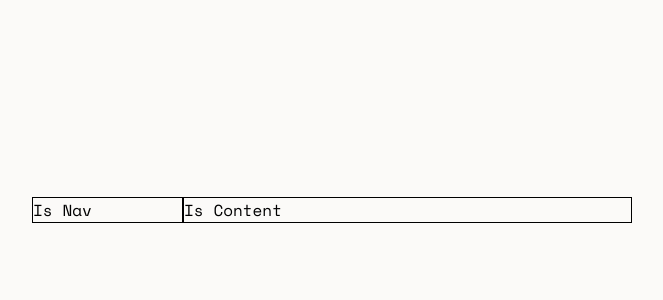
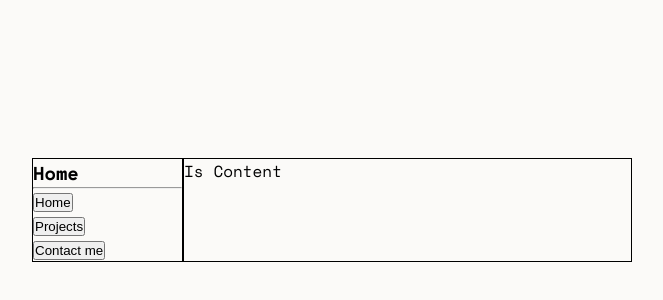
Before and after one commit to danicolms/portfolio, a React (Vite) app: page / in a window 1280 px wide. Shown: the part 190-490 px from the top of the page, without its empty margins (308-971 px from the left). Built offline with nearby package versions, Linux system fonts and the light colour scheme.

Commit message:
:sparkles: nav skeleton

```diff
--- a/package.json
+++ b/package.json
@@ -5,6 +5,7 @@
   "scope": "@danicolms",
   "homepage": "https://danicolms.github.io/portfolio",
   "dependencies": {
+    "prop-types": "^15.8.1",
     "react": "^18.1.0",
     "react-dom": "^18.1.0",
     "react-intersection-observer": "^9.2.0",
--- /dev/null
+++ b/src/components/Nav/index.js
@@ -0,0 +1,30 @@
+import React from "react";
+import PropTypes from "prop-types";
+import "./styles.css";
+
+Nav.propTypes = {
+  sections: PropTypes.arrayOf(PropTypes.object),
+  currentSection: PropTypes.object,
+  setCurrentSection: PropTypes.func,
+};
+
+function Nav({ sections, currentSection, setCurrentSection }) {
+  return (
+    <nav className="viewer__item viewer__nav">
+      <h3 className="nav__title"> {currentSection.value} </h3>
+      <hr />
+
+      <ul className="nav__items">
+        {sections.map((section) => (
+          <li key={section.key} className="nav__item">
+            <button onClick={() => setCurrentSection(section)}>
+              {section.value}
+            </button>
+          </li>
+        ))}
+      </ul>
+    </nav>
+  );
+}
+
+export default Nav;
--- /dev/null
+++ b/src/components/Nav/styles.css
@@ -0,0 +1,7 @@
+.viewer__nav {
+  flex: 1;
+}
+
+.nav__items {
+  list-style: none;
+}
--- a/src/views/Home/index.js
+++ b/src/views/Home/index.js
@@ -1,11 +1,24 @@
-import React from "react";
+import React, { useState } from "react";
 import "./styles.css";
+import Nav from "../../components/Nav";
+
+const sections = [
+  { key: "home", value: "Home" },
+  { key: "projects", value: "Projects" },
+  { key: "contact", value: "Contact me" },
+];
 
 const Home = () => {
+  const [currentSection, setCurrentSection] = useState(sections[0]);
+
   return (
     <div className="container">
       <div className="viewer">
-        <nav className="viewer__item viewer__nav"> Is Nav</nav>
+        <Nav
+          sections={sections}
+          currentSection={currentSection}
+          setCurrentSection={setCurrentSection}
+        />
         <section className="viewer__item viewer__content"> Is Content </section>
       </div>
     </div>
--- a/src/views/Home/styles.css
+++ b/src/views/Home/styles.css
@@ -15,10 +15,6 @@
   border: 1px solid black;
 }
 
-.viewer__nav {
-  flex: 1;
-}
-
 .viewer__content {
   flex: 3;
 }
```
Also changed, not shown: 1 other file (tests, documents, lock files or other folders).
